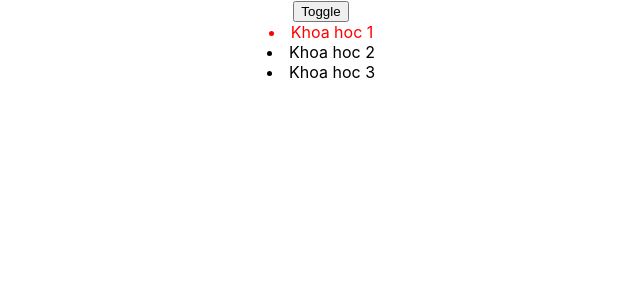
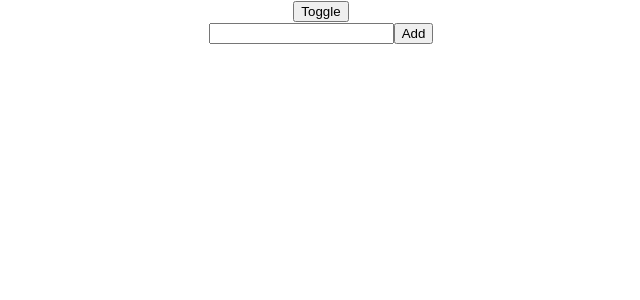
Before and after one commit to IBCDuc/React_test, a React (Create React App) app in the folder movie/: page / in a window 1280 px wide. Both pictures are taken after a click on the button "Toggle". Shown: the top 300 px of the page, without its empty margins (319-959 px from the left). Built offline with nearby package versions, Linux system fonts and the light colour scheme.

Commit message:
using usereducer to create tdo

```diff
--- a/movie/src/content.js
+++ b/movie/src/content.js
@@ -1,51 +1,92 @@
-import { useEffect, useState } from 'react'
-
-
-function Component() {
-
-    const course = [
-        {
-            id: 1,
-            content: 'Khoa hoc 1'
-        },
-        {
-            id: 2,
-            content: 'Khoa hoc 2'
-        },
-        {
-            id: 3,
-            content: 'Khoa hoc 3'
-        }
-    ]
-
-    const [high, sethigh] = useState(1)
-
-    useEffect(() => {
-        const handlerComment = ( {detail} ) => {
-            console.log(detail)
-        }
-
-        window.addEventListener(`lession-${high}`, handlerComment )
-        return () => {
-            window.removeEventListener(`lession-${high}`, handlerComment)
-        }
-
-    }, [high])
+import { useEffect, useReducer, useState } from 'react'
 
 
 
+
+const init = {
+    job: '',
+    jobs: [],
+}
+const SET_JOB = 'set job'
+const ADD_JOB = 'add job'
+const DeLETE_JOB = 'delete job'
+const ADD_METHOD = payload => {
+    return {
+        type: ADD_JOB,
+        payload
+    }
+}
+const SET_METHOD = payload => {
+    return {
+        type: SET_JOB,
+        payload
+    }
+}
+
+const DELETE_METHOD = payload => {
+    return {
+        type: DeLETE_JOB,
+        index: payload
+    }
+
+}
+const reducer = (state, method) => {
+    let newState
+    switch (method.type) {
+        case SET_JOB:
+            newState =  {
+                ...state,
+                job: method.payload
+            }
+        break
+        case ADD_JOB:
+            newState = {
+                job: '',
+                jobs: [...state.jobs, state.job]
+            }
+        break
+        case DeLETE_JOB:
+            const newjob = [...state.jobs]
+            newjob.splice(method.index,1)
+            newState = {
+                ...state,
+                jobs: [newjob]
+            }
+        break
+    }
+
+
+
+
+    return newState
+}
+function Component() {
+    const [state, dispatch] = useReducer(reducer, init)
+    const { job, jobs } = state
+    const handleClick = () => {
+        dispatch(ADD_METHOD(job))
+    }
     return (
         <div>
-            {course.map((id) => (
-                <li
-                    style={{color: high === id.id ?
-                        'red':
-                        'black'
-                    }}
-                    onClick = {() => sethigh(id.id)}
-                    key = {id.id}
-                >{id.content}</li>
-            ))}
+            <input
+                value={job}
+                onChange={(e) => {
+                    dispatch(SET_METHOD(e.target.value))
+                }}
+
+            ></input>
+
+            <button
+                onClick = {handleClick}
+
+            >Add</button>
+            <ul>
+                {jobs.map((item, index) => (
+                    <li key = {index}>{item} <span onClick = {() => dispatch(DELETE_METHOD(index))}>xoa</span></li>
+
+                ))}
+            </ul>
+
         </div>
     )
 
```
